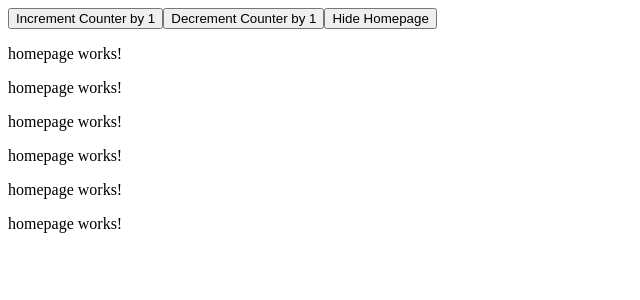
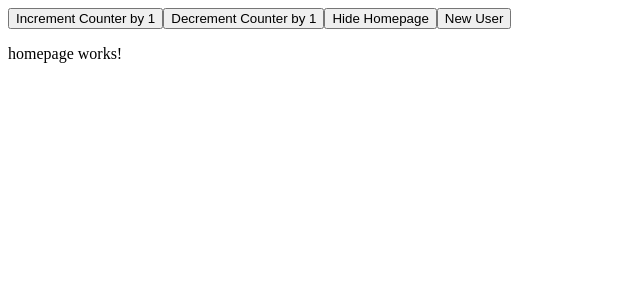
Before and after one commit to todd-yu/where2GoProjectClient, an Angular app: page / in a window 1280 px wide. Shown: the top 300 px of the page, without its empty margins (0-640 px from the left). Built offline with nearby package versions, Linux system fonts and the light colour scheme.

Commit message:
new user button

```diff
--- a/src/app/app.component.html
+++ b/src/app/app.component.html
@@ -2,14 +2,18 @@
     <button (click)="incrementCounter()">Increment Counter by 1</button>
     <button (click)="decremenetCounter()">Decrement Counter by 1</button>
     <button (click)="toggleHome()">Hide Homepage</button>
+    <button (click)="toggleNew()">New User</button>
 </div>
 <div *ngIf="showHomePage" class="homepage-container">
-    <homepage ></homepage>
+    <homepage></homepage>
 </div>
 <div class="list-container">
   <div *ngFor="let number of numberList" class="list-item">
-    <homepage ></homepage>
+    <!-- <homepage></homepage> -->
   </div>
+</div>
+<div *ngIf="showNewUser" class="new-user-container">
+  <new-user></new-user>
 </div>
 
 
--- a/src/app/app.component.ts
+++ b/src/app/app.component.ts
@@ -10,6 +10,7 @@ export class AppComponent implements OnInit {
   appCounter: number = 0;
   showHomePage: boolean = true;
   numberList: Array<number> = [1, 2, 3, 4, 5];
+  showNewUser: boolean = false;
 
   ngOnInit() {
     console.log("app initialized");
@@ -31,4 +32,9 @@ export class AppComponent implements OnInit {
   toggleHome() {
     this.showHomePage = !this.showHomePage;
   }
+
+  toggleNew(){
+    this.showNewUser= !this.showNewUser;
+    console.log(this.showNewUser);
+  }
 }
--- a/src/app/components/new-user/new-user.component.ts
+++ b/src/app/components/new-user/new-user.component.ts
@@ -1,7 +1,7 @@
 import { Component, OnInit } from '@angular/core';
 
 @Component({
-  selector: 'app-new-user',
+  selector: 'new-user',
   templateUrl: './new-user.component.html',
   styleUrls: ['./new-user.component.scss']
 })
```
Also changed, not shown: src/app/components/homepage/homepage.component.html (line endings or trailing spaces).
